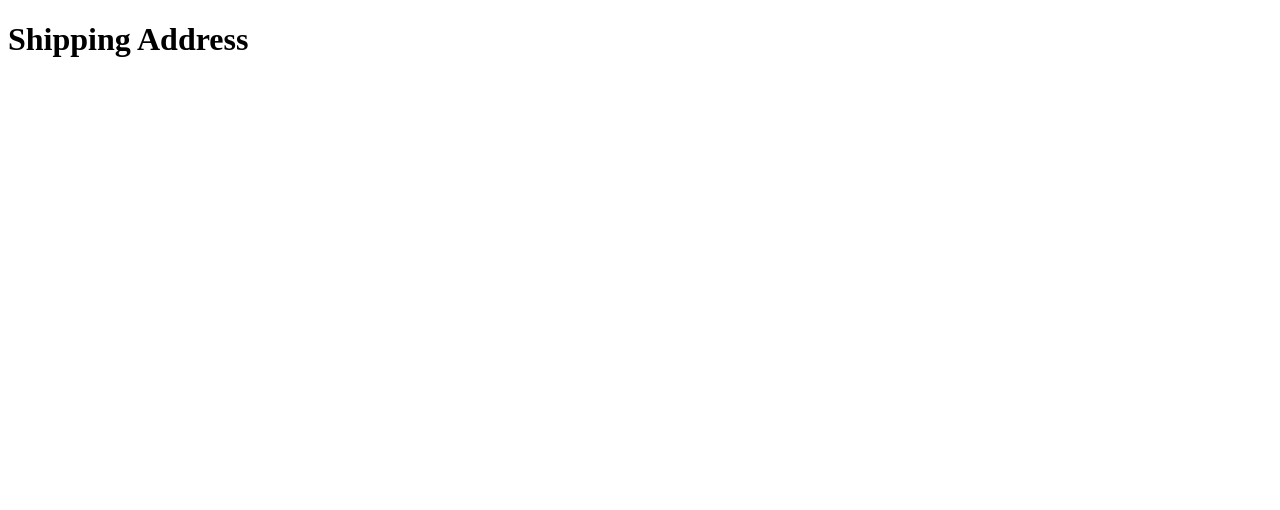
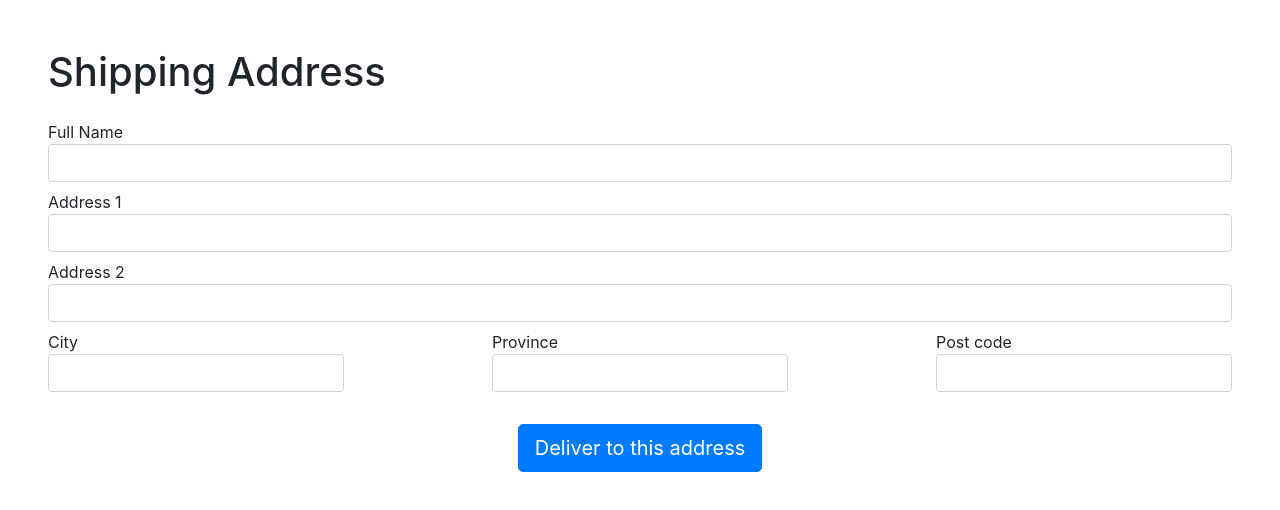
Before and after one commit to bzi3oat/toy-are-not-us-workshop, an Angular app in the folder frontend/: page /shipping in a window 1280 px wide. Shown: the top 510 px of the page. Built offline with nearby package versions, Linux system fonts and the light colour scheme.

Commit message:
Finish shipping page

```diff
--- a/frontend/src/app/app.module.ts
+++ b/frontend/src/app/app.module.ts
@@ -25,6 +25,7 @@ import { FormsModule } from '@angular/forms';
     BrowserModule,
     AppRoutingModule,
     FormsModule,
+    ReactiveFormsModule
   ],
   providers: [],
   bootstrap: [AppComponent]
--- a/frontend/src/app/shipping/shipping.component.html
+++ b/frontend/src/app/shipping/shipping.component.html
@@ -1 +1,63 @@
-<h1>Shipping Address</h1>
+<div class="m-4 p-4">
+    <h1 class="mb-4">Shipping Address</h1>
+    <form [formGroup]="address" (ngSubmit)="onSubmit()">
+
+        <label class="my-2 d-flex flex-column">
+            Full Name
+            <input type="text" name="full_name" class="form-control d-flex" formControlName="fullName">
+            <div
+                *ngIf="address.controls.fullName.errors && (address.controls.fullName.touched || address.controls.fullName.dirty)">
+                <div class="text-danger" *ngIf="address.controls.fullName.errors">Full name is required</div>
+            </div>
+        </label>
+
+        <label class="my-2 d-flex flex-column">
+            Address 1
+            <input type="text" name="address_1" class="form-control d-flex" formControlName="address1">
+            <div
+                *ngIf="address.controls.address1.errors && (address.controls.address1.touched || address.controls.address1.dirty)">
+                <div class="text-danger" *ngIf="address.controls.address1.errors">Address 1 is required</div>
+            </div>
+        </label>
+
+        <label class="my-2 d-flex flex-column">
+            Address 2
+            <input type="text" name="address_2" class="form-control d-flex" formControlName="address2">
+        </label>
+
+
+        <div class="d-flex flex-row justify-content-between">
+            <label style="width: 25%" class="mr-4">
+                City
+                <input type="text" name="city" class="form-control d-flex" formControlName="city">
+                <div
+                    *ngIf="address.controls.city.errors && (address.controls.city.touched || address.controls.city.dirty)">
+                    <div class="text-danger" *ngIf="address.controls.city.errors">City is required</div>
+                </div>
+            </label>
+
+            <label style="width: 25%" class="mr-4">
+                Province
+                <input type="text" name="province" class="form-control" formControlName="province">
+                <div
+                    *ngIf="address.controls.province.errors && (address.controls.province.touched || address.controls.province.dirty)">
+                    <div class="text-danger" *ngIf="address.controls.province.errors">Province is required</div>
+                </div>
+            </label>
+
+            <label style="width: 25%">
+                Post code
+                <input type="text" name="post_code" class="form-control" formControlName="postcode">
+                <div
+                    *ngIf="address.controls.postcode.errors && (address.controls.postcode.touched || address.controls.postcode.dirty)">
+                    <div class="text-danger" *ngIf="address.controls.postcode.errors">Post code is required</div>
+                </div>
+            </label>
+        </div>
+
+        <div class="d-flex flex-grow-1 justify-content-center mt-4">
+            <button class="btn btn-primary btn-lg">Deliver to this address</button>
+        </div>
+
+    </form>
+</div>
--- a/frontend/src/app/shipping/shipping.component.ts
+++ b/frontend/src/app/shipping/shipping.component.ts
@@ -1,5 +1,7 @@
 import { Component, OnInit } from '@angular/core';
-import { FormControl } from '@angular/forms'
+import { FormControl, FormGroup, Validators } from '@angular/forms'
+import { AddressServiceService } from '../services/address-service.service'
+import { Router } from '@angular/router';
 
 @Component({
   selector: 'app-shipping',
@@ -8,12 +10,30 @@ import { FormControl } from '@angular/forms'
 })
 export class ShippingComponent implements OnInit {
 
-  address = new FormControl('');
+  public address = new FormGroup({
+    fullName: new FormControl('', [Validators.required]),
+    address1: new FormControl('', [Validators.required]),
+    address2: new FormControl(''),
+    city: new FormControl('', [Validators.required]),
+    province: new FormControl('', [Validators.required]),
+    postcode: new FormControl('', [Validators.required]),
+  });
 
+  get fullName(): any {
+    return this.address['fullName'];
+  }
 
-  constructor() { }
+  constructor(public addressService: AddressServiceService, private router: Router) { }
 
   ngOnInit(): void {
   }
 
+  onSubmit() {
+    if (this.address.invalid) {
+      return;
+    }
+    this.addressService.setAddress(this.address.value)
+    this.router.navigateByUrl('/checkout');
+  }
+
 }
--- a/frontend/src/index.html
+++ b/frontend/src/index.html
@@ -1,13 +1,18 @@
 <!doctype html>
 <html lang="en">
+
 <head>
   <meta charset="utf-8">
   <title>ToyRNotUs</title>
   <base href="/">
   <meta name="viewport" content="width=device-width, initial-scale=1">
   <link rel="icon" type="image/x-icon" href="favicon.ico">
+  <link rel="stylesheet" href="https://stackpath.bootstrapcdn.com/bootstrap/4.5.0/css/bootstrap.min.css"
+    integrity="sha384-9aIt2nRpC12Uk9gS9baDl411NQApFmC26EwAOH8WgZl5MYYxFfc+NcPb1dKGj7Sk" crossorigin="anonymous">
 </head>
+
 <body>
   <app-root></app-root>
 </body>
+
 </html>
```
Also changed, not shown: 1 other file (tests, documents, lock files or other folders).
